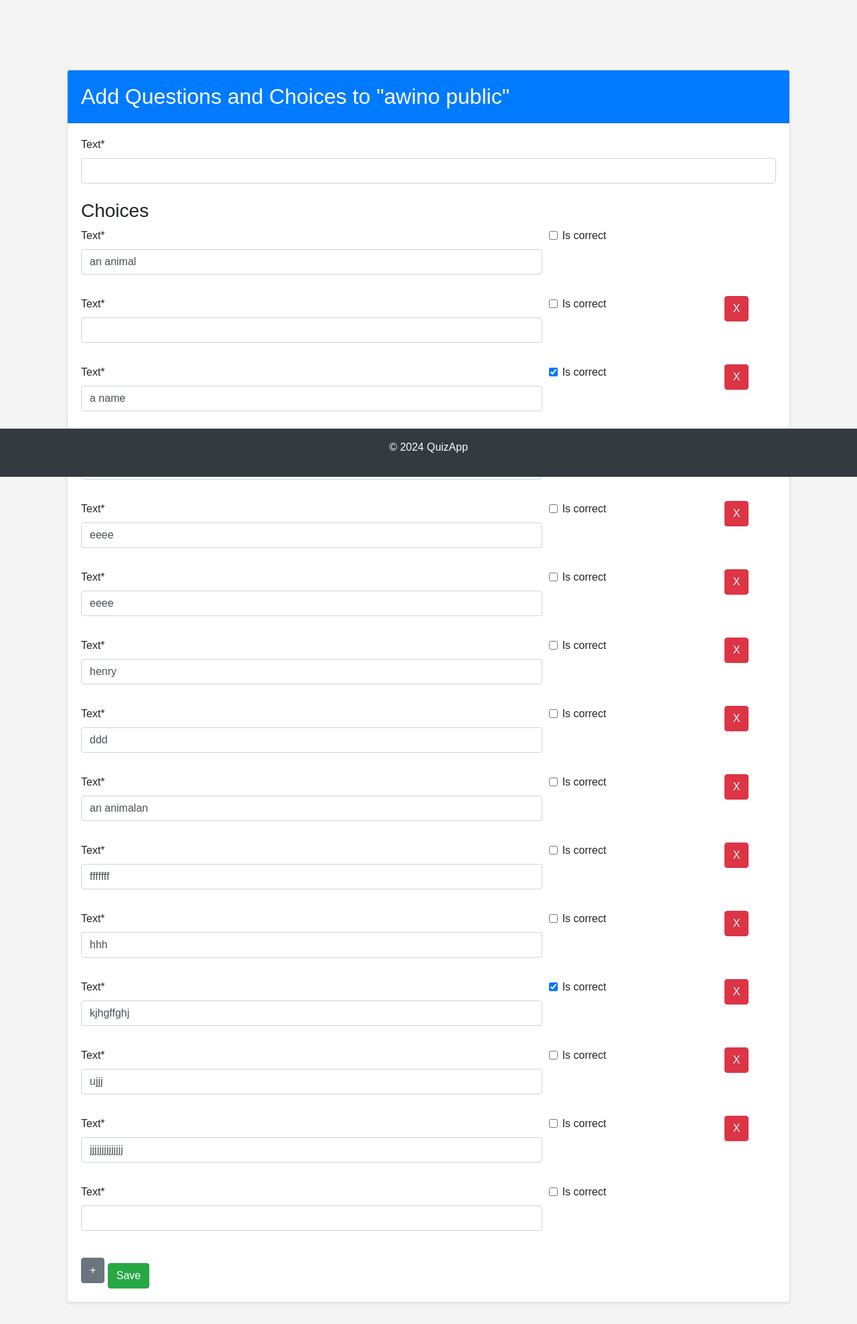
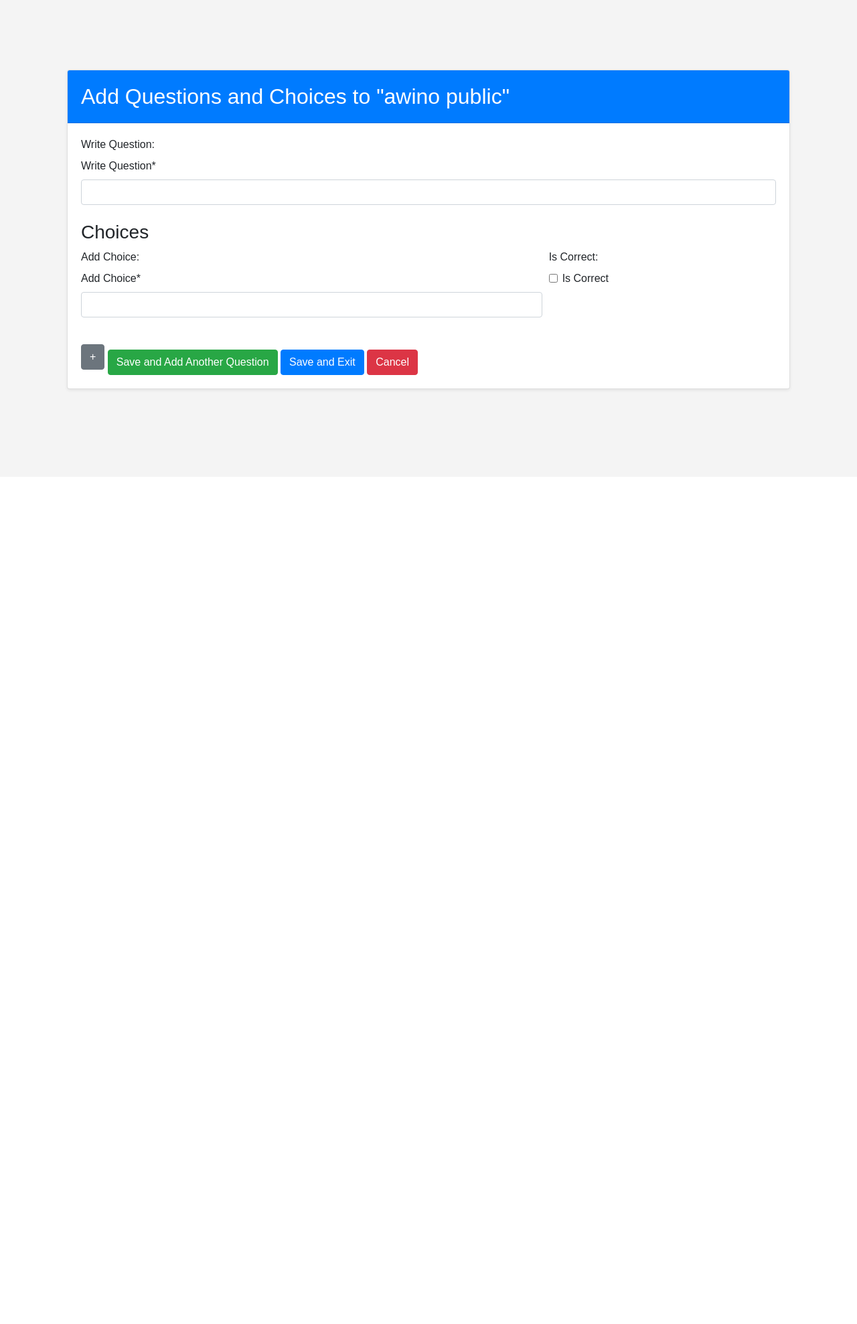
Before and after one commit to milkawinoh/Quizlab, a Django app: page /quizzes/quiz/12/add-questions/ in a window 1280 px wide. Shown: the part 88-2065 px from the top of the page at 67% size. After the commit the page ends 674 px from the top, so only its background shows below. Run offline with Django 5.2, Linux system fonts and the light colour scheme; a user stored in the database is signed in; data comes from the database, SQL or seed files in the repository; both versions use the stored data as it was after the commit; some libraries are stand-ins or nearby versions.

Commit message:
fixed bug in add_question views and the add_question template, though the is correct button is not working efficiently

```diff
--- a/quizzes/forms.py
+++ b/quizzes/forms.py
@@ -7,9 +7,18 @@
     class Meta:
         model = Question
         fields = ['text']
+        labels = {
+            'text': 'Write Question',
+        }
+        error_messages = {
+            'text': {
+                'required': 'Question should not be blank',
+            },
+        }
 
     def __init__(self, *args, **kwargs):
         super().__init__(*args, **kwargs)
+        self.fields['text'].widget.attrs.pop('placeholder', None)
         self.helper = FormHelper()
         self.helper.form_method = 'post'
         self.helper.add_input(Submit('submit', 'Save'))
@@ -18,9 +27,19 @@
     class Meta:
         model = Choice
         fields = ['text', 'is_correct']
+        labels = {
+            'text': 'Add Choice',
+            'is_correct': 'Is Correct',
+        }
+        error_messages = {
+            'text': {
+                'required': 'Choice should not be blank',
+            },
+        }
 
     def __init__(self, *args, **kwargs):
         super().__init__(*args, **kwargs)
+        self.fields['text'].widget.attrs.pop('placeholder', None)
         self.helper = FormHelper()
         self.helper.form_method = 'post'
         self.helper.add_input(Submit('submit', 'Save'))
--- a/quizzes/views.py
+++ b/quizzes/views.py
@@ -1,3 +1,4 @@
+from django.contrib import messages
 from django import forms
 from django.shortcuts import get_object_or_404, render, redirect
 from django.contrib.auth.forms import UserCreationForm
@@ -51,25 +52,47 @@
 @login_required
 def add_question(request, quiz_id):
     quiz = get_object_or_404(Quiz, id=quiz_id)
-    if request.method == "POST":
+
+    if request.method == 'POST':
         question_form = QuestionForm(request.POST)
         formset = ChoiceFormSet(request.POST)
+
         if question_form.is_valid() and formset.is_valid():
             question = question_form.save(commit=False)
             question.quiz = quiz
             question.save()
-            for form in formset:
-                choice = form.save(commit=False)
-                choice.question = question
-                choice.save()
-            return redirect('quiz_detail', quiz_id=quiz.id)
+
+            valid_choices = True
+            for form in formset.forms:
+                if not form.cleaned_data.get('text'):
+                    valid_choices = False
+                    form.add_error('text', 'Choice should not be blank.')
+
+            if valid_choices:
+                choices = formset.save(commit=False)
+                for choice in choices:
+                    choice.question = question
+                    choice.save()
+
+                if 'action' in request.POST:
+                    if request.POST['action'] == 'add_another':
+                        messages.success(request, "Question and choices saved. Add another question.")
+                        return redirect('add_question', quiz_id=quiz_id)
+                    elif request.POST['action'] == 'save_exit':
+                        messages.success(request, "Question and choices saved.")
+                        return redirect('quiz_list')
+            else:
+                question.delete()  # Delete the question if choices are invalid
+        else:
+            messages.error(request, "Please correct the errors below.")
     else:
         question_form = QuestionForm()
-        formset = ChoiceFormSet()
+        formset = ChoiceFormSet(queryset=Choice.objects.none())
+
     return render(request, 'quizzes/add_question.html', {
+        'quiz': quiz,
         'question_form': question_form,
-        'formset': formset,
-        'quiz': quiz,
+        'formset': formset
     })
 
 @login_required
--- a/templates/base.html
+++ b/templates/base.html
@@ -48,14 +48,10 @@
         {% block content %}
         {% endblock %}
     </main>
-    <footer class="bg-dark text-white text-center p-3 mt-4">
-        <div class="container">
-            <p>&copy; 2024 QuizApp</p>
-        </div>
-    </footer>
 
     <script src="https://code.jquery.com/jquery-3.5.1.slim.min.js"></script>
     <script src="https://cdn.jsdelivr.net/npm/@popperjs/core@2.5.4/dist/umd/popper.min.js"></script>
     <script src="https://stackpath.bootstrapcdn.com/bootstrap/4.5.2/js/bootstrap.min.js"></script>
 </body>
+
 </html>
--- a/templates/quizzes/add_question.html
+++ b/templates/quizzes/add_question.html
@@ -10,10 +10,19 @@
             <h2 class="my-2">Add Questions and Choices to "{{ quiz.title }}"</h2>
         </div>
         <div class="card-body">
+            {% if success %}
+                <div class="alert alert-success">
+                    Question and choices were added successfully.
+                </div>
+            {% endif %}
             <form method="post" id="questionForm">
                 {% csrf_token %}
                 <div class="form-group">
+                    {{ question_form.text.label_tag }}
                     {{ question_form.text|as_crispy_field }}
+                    {% if question_form.text.errors %}
+                        <div class="text-danger">{{ question_form.text.errors }}</div>
+                    {% endif %}
                 </div>
                 <h3 class="mt-4">Choices</h3>
                 {{ formset.management_form }}
@@ -21,19 +30,26 @@
                     {% for form in formset %}
                         <div class="form-row mb-3 choice-form" data-index="{{ forloop.counter0 }}">
                             <div class="col-8">
+                                {{ form.text.label_tag }}
                                 {{ form.text|as_crispy_field }}
+                                {% if form.text.errors %}
+                                    <div class="text-danger">{{ form.text.errors }}</div>
+                                {% endif %}
                             </div>
                             <div class="col-3">
+                                {{ form.is_correct.label_tag }}
                                 {{ form.is_correct|as_crispy_field }}
                             </div>
                             <div class="col-1">
-                                <button type="button" class="btn btn-danger remove-choice" {% if forloop.first or forloop.last %}style="display:none"{% endif %}>X</button>
+                                <button type="button" class="btn btn-danger remove-choice" {% if forloop.counter0 < 2 %}style="display:none"{% endif %}>X</button>
                             </div>
                         </div>
                     {% endfor %}
                 </div>
                 <button type="button" class="btn btn-secondary" id="addChoice">+</button>
-                <button type="submit" class="btn btn-success mt-3">Save</button>
+                <button type="submit" name="action" value="add_another" class="btn btn-success mt-3">Save and Add Another Question</button>
+                <button type="submit" name="action" value="save_exit" class="btn btn-primary mt-3">Save and Exit</button>
+                <a href="{% url 'quiz_list' %}" class="btn btn-danger mt-3">Cancel</a>
             </form>
         </div>
     </div>
@@ -46,8 +62,17 @@
         const totalFormsInput = document.querySelector(`#id_${formsetPrefix}-TOTAL_FORMS`);
         let formIndex = parseInt(totalFormsInput.value, 10);
 
+        // Hide remove buttons for the first two choices
+        const initialChoices = document.querySelectorAll('.choice-form');
+        initialChoices.forEach((choiceForm, index) => {
+            if (index < 2) {
+                choiceForm.querySelector('.remove-choice').style.display = 'none';
+            }
+        });
+
         document.getElementById('addChoice').addEventListener('click', function () {
-            const newForm = document.querySelector('.choice-form').cloneNode(true);
+            const newForm = initialChoices[0].cloneNode(true);
+            newForm.dataset.index = formIndex;
             const newFormInputs = newForm.querySelectorAll('input');
 
             newFormInputs.forEach(input => {
@@ -56,18 +81,10 @@
                 input.name = name;
                 input.id = id;
                 input.value = '';
-                if (input.type === 'checkbox') {
-                    input.checked = false;
-                }
             });
 
             const removeButton = newForm.querySelector('.remove-choice');
             removeButton.style.display = 'inline-block';
-            removeButton.addEventListener('click', function () {
-                newForm.remove();
-                totalFormsInput.value = --formIndex;
-                updateFormIndices();
-            });
 
             choicesContainer.appendChild(newForm);
             totalFormsInput.value = formIndex + 1;
```
Also changed, not shown: db.sqlite3.
